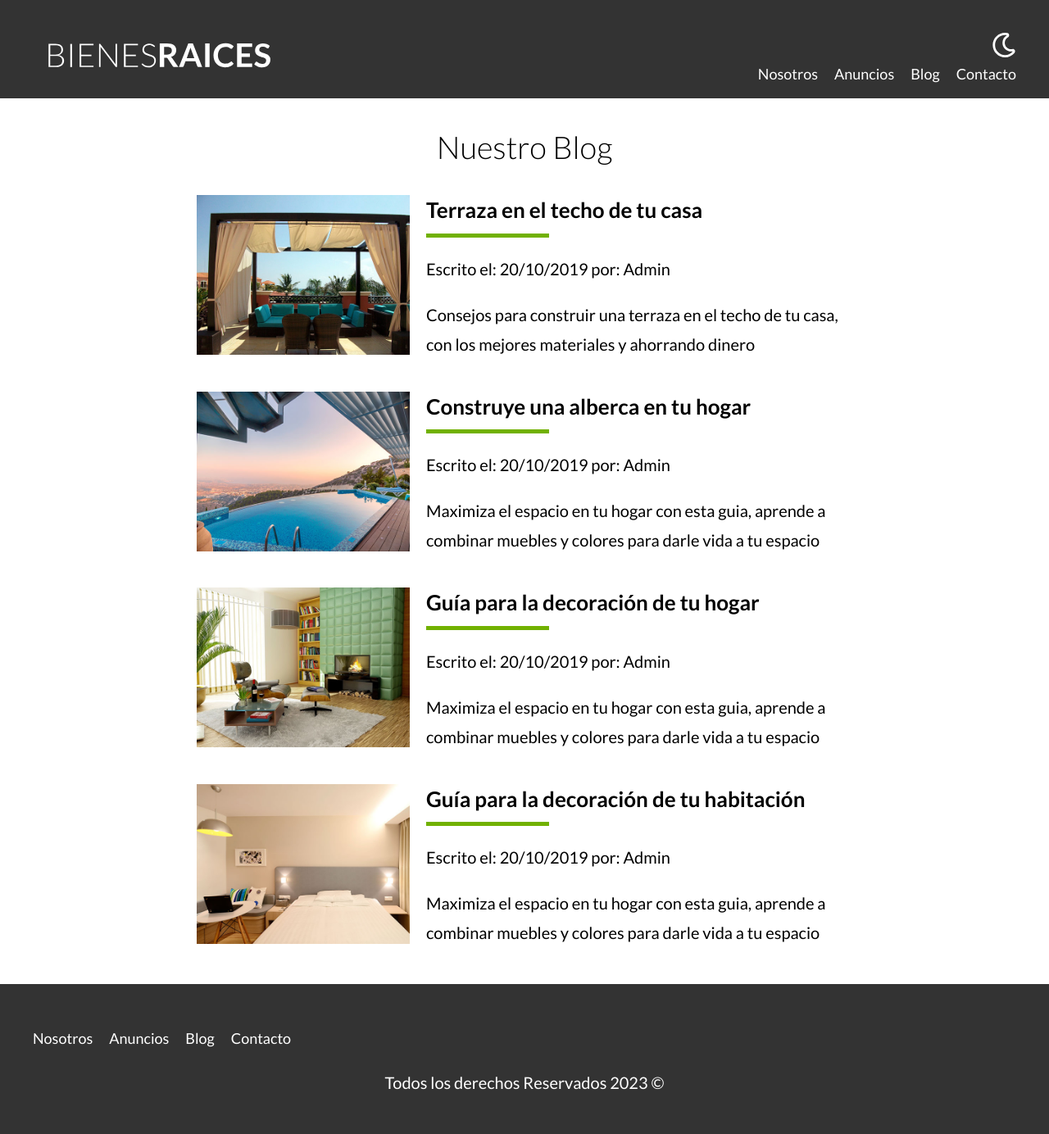
After one commit to danieltealdi/bienesraices_MVC, a PHP site: template views/paginas/blog.php in a window 1280 px wide. The commit adds this page. Shown: the whole page at 82% size. Run offline with PHP 8.4, Linux system fonts and the light colour scheme; the template is opened without the code that fills it, so the values that code supplies are empty.

Commit message:
hasta 422

```diff
--- a/views/paginas/anuncios.php
+++ b/views/paginas/anuncios.php
@@ -26,7 +26,7 @@
                     </ul>
 
 
-                    <a href="anuncio.php?id=<?php echo $propiedad->id; ?>" class="boton boton-amarillo d-block">Ver Propiedad</a>
+                    <a href="propiedad?id=<?php echo $propiedad->id; ?>" class="boton boton-amarillo d-block">Ver Propiedad</a>
                 </div>
             </div>
 
--- /dev/null
+++ b/views/paginas/blog.php
@@ -0,0 +1,55 @@
+<main class="contenedor seccion contenido-centrado">
+    <h1 class="fw-300 centrar-texto">Nuestro Blog</h1>
+
+    <article class="entrada-blog">
+        <div class="imagen">
+            <img src="/build/img/blog1.jpg" alt="Entrada de blog">
+        </div>
+        <div class="texto-entrada">
+            <a href="/entrada">
+                <h4>Terraza en el techo de tu casa</h4>
+            </a>
+            <p>Escrito el: <span> 20/10/2019 </span> por: <span> Admin </span> </p>
+            <p>Consejos para construir una terraza en el techo de tu casa, con los mejores materiales y ahorrando dinero</p>
+        </div>
+    </article>
+
+    <article class="entrada-blog">
+        <div class="imagen">
+            <img src="/build/img/blog2.jpg" alt="Entrada de blog">
+        </div>
+        <div class="texto-entrada">
+            <a href="/entrada">
+                <h4>Construye una alberca en tu hogar</h4>
+            </a>
+            <p>Escrito el: <span> 20/10/2019 </span> por: <span> Admin </span> </p>
+            <p>Maximiza el espacio en tu hogar con esta guia, aprende a combinar muebles y colores para darle vida a tu espacio</p>
+        </div>
+    </article>
+
+    <article class="entrada-blog">
+        <div class="imagen">
+            <img src="/build/img/blog3.jpg" alt="Entrada de blog">
+        </div>
+        <div class="texto-entrada">
+            <a href="/entrada">
+                <h4>Guía para la decoración de tu hogar</h4>
+            </a>
+            <p>Escrito el: <span> 20/10/2019 </span> por: <span> Admin </span> </p>
+            <p>Maximiza el espacio en tu hogar con esta guia, aprende a combinar muebles y colores para darle vida a tu espacio</p>
+        </div>
+    </article>
+
+    <article class="entrada-blog">
+        <div class="imagen">
+            <img src="/build/img/blog4.jpg" alt="Entrada de blog">
+        </div>
+        <div class="texto-entrada">
+            <a href="/entrada">
+                <h4>Guía para la decoración de tu habitación</h4>
+            </a>
+            <p>Escrito el: <span> 20/10/2019 </span> por: <span> Admin </span> </p>
+            <p>Maximiza el espacio en tu hogar con esta guia, aprende a combinar muebles y colores para darle vida a tu espacio</p>
+        </div>
+    </article>
+</main>
```
Also changed, not shown: controllers/PaginasController.php (+26 -11 lines), views/paginas/entrada.php (added, +15 -0 lines), views/paginas/iconos.php (added, +19 -0 lines), views/paginas/index.php (+2 -20 lines), views/paginas/nosotros.php (added, +23 -0 lines), views/paginas/propiedad.php (added, +25 -0 lines), views/paginas/propiedades.php (added, +8 -0 lines).
